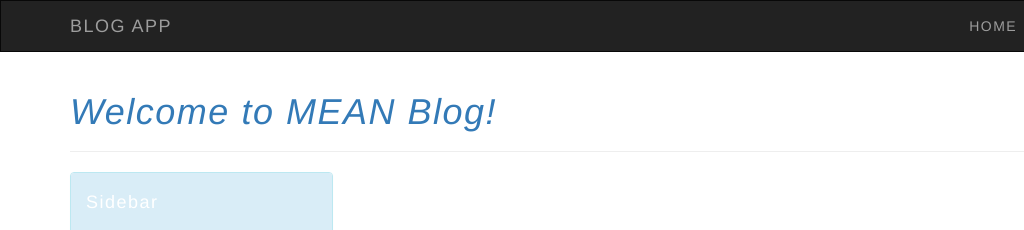
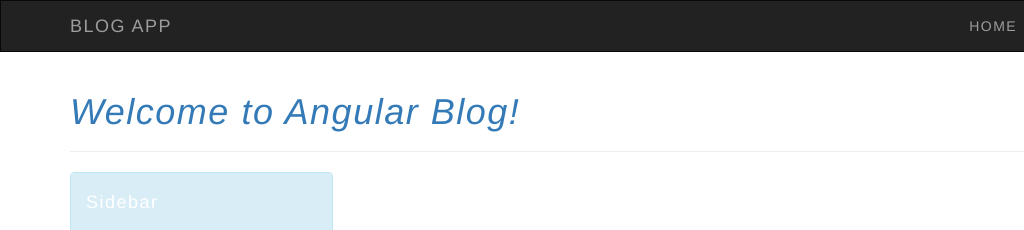
Before and after one commit to kakorcal/angular_blog_app, a website: page client/views/layout.html in a window 1280 px wide. Shown: the top 230 px of the page, 0-1024 px from the left. Drawn offline with nearby package versions, Linux system fonts and the light colour scheme; some packages are replaced by stand-ins of ours; no server answers.

Commit message:
changing title

```diff
--- a/client/views/layout.html
+++ b/client/views/layout.html
@@ -13,7 +13,7 @@
   <div class="container">
     <div class='page-header'>
       <h1>
-        <em class='text-primary'>Welcome to MEAN Blog!</em>
+        <em class='text-primary'>Welcome to Angular Blog!</em>
         <small class='pull-right'>
           <i class='fa fa-facebook text-info'></i>
           <i class='fa fa-twitter text-default'></i>
```
